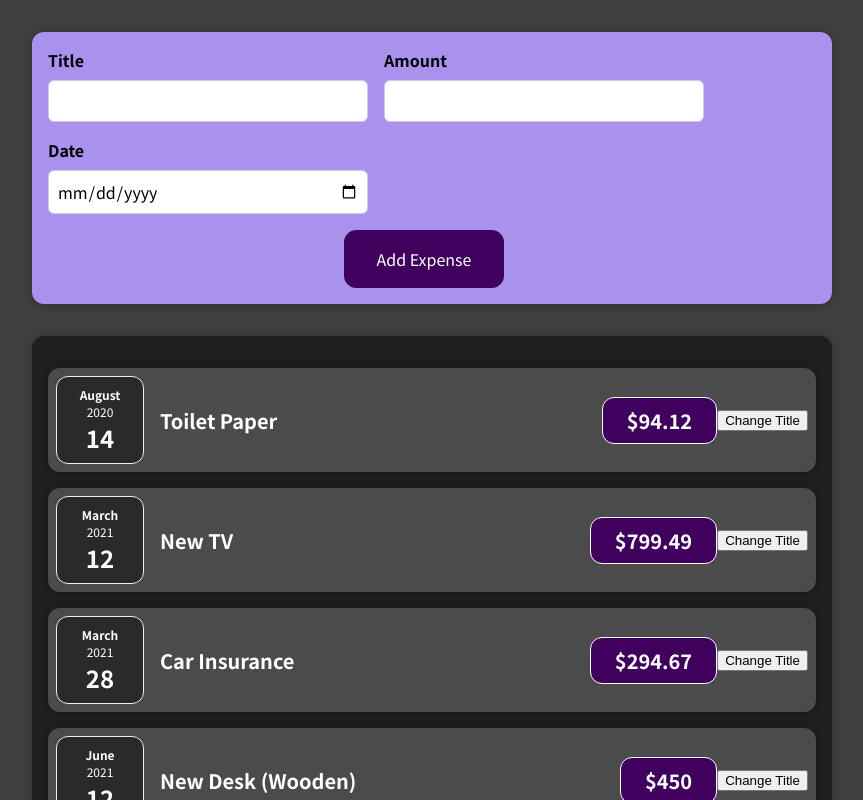
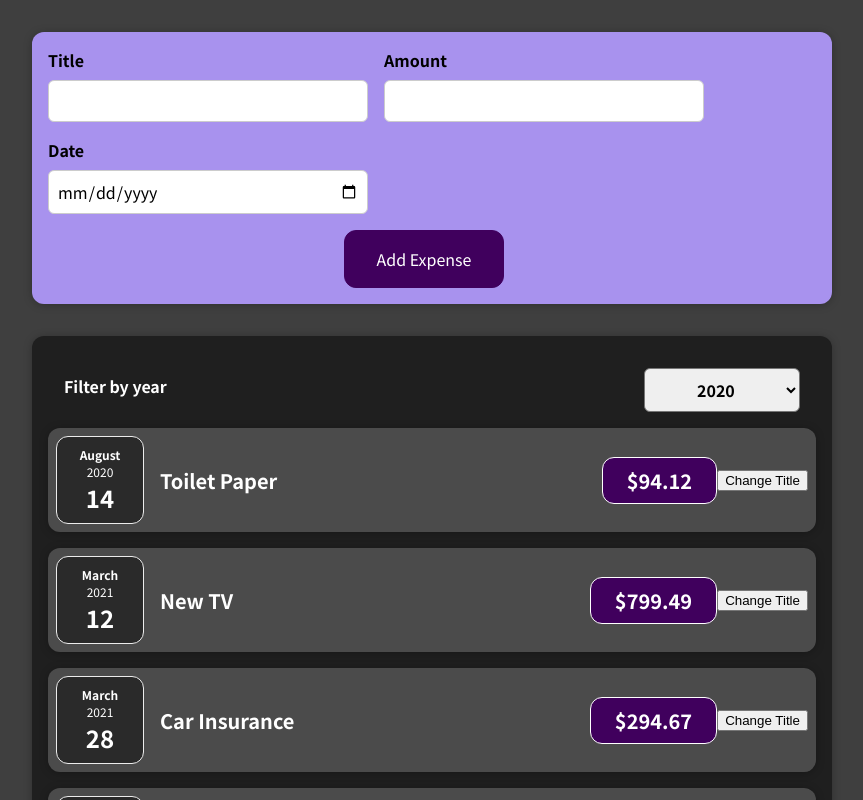
Before and after one commit to ikembakwem/expenses-app, a React (Create React App) app: page / in a window 1280 px wide. Shown: the top 800 px of the page, without its empty margins (208-1071 px from the left). Built offline with nearby package versions, Linux system fonts and the light colour scheme.

Commit message:
Added FilterExpenses component

```diff
--- a/src/components/Expenses/Expenses.jsx
+++ b/src/components/Expenses/Expenses.jsx
@@ -1,8 +1,21 @@
+import { useState } from 'react';
 import ExpenseItem from './ExpenseItem';
 import './Expenses.css';
+import ExpensesFilter from './ExpensesFilter';
 
-const Expenses = ({ items }) => (
+const Expenses = ({ items }) => {
+  const [filteredYear, setFilteredYear] = useState('2020');
+
+  const filterChangeHandler = (selectedYear) => {
+    setFilteredYear(selectedYear);
+  };
+
+  return (
     <div className="expenses">
+      <ExpensesFilter
+        onChangeFilter={filterChangeHandler}
+        selected={filteredYear}
+      />
       <ExpenseItem
         title={items[0].title}
         date={items[0].date}
@@ -25,4 +38,5 @@
       />
     </div>
   );
+};
 export default Expenses;
--- /dev/null
+++ b/src/components/Expenses/ExpensesFilter.css
@@ -0,0 +1,24 @@
+.expenses-filter {
+  color: white;
+  padding: 0 1rem;
+}
+
+.expenses-filter__control {
+  display: flex;
+  width: 100%;
+  align-items: center;
+  justify-content: space-between;
+  margin: 1rem 0;
+}
+
+.expenses-filter label {
+  font-weight: bold;
+  margin-bottom: 0.5rem;
+}
+
+.expenses-filter select {
+  font: inherit;
+  padding: 0.5rem 3rem;
+  font-weight: bold;
+  border-radius: 6px;
+}
--- /dev/null
+++ b/src/components/Expenses/ExpensesFilter.jsx
@@ -0,0 +1,23 @@
+import './ExpensesFilter.css';
+
+const ExpensesFilter = ({ onChangeFilter, selected }) => {
+  const dropdownChangeHandler = (event) => {
+    onChangeFilter(event.target.value);
+  };
+  return (
+    <div className="expenses-filter">
+      <div className="expenses-filter__control">
+        <label>Filter by year</label>
+        <select value={selected} onChange={dropdownChangeHandler}>
+          <option value="2019">2019</option>
+          <option value="2020">2020</option>
+          <option value="2021">2021</option>
+          <option value="2022">2022</option>
+          <option value="2023">2023</option>
+        </select>
+      </div>
+    </div>
+  );
+};
+
+export default ExpensesFilter;
```
Lines whose indentation alone changed are shown as unchanged.
